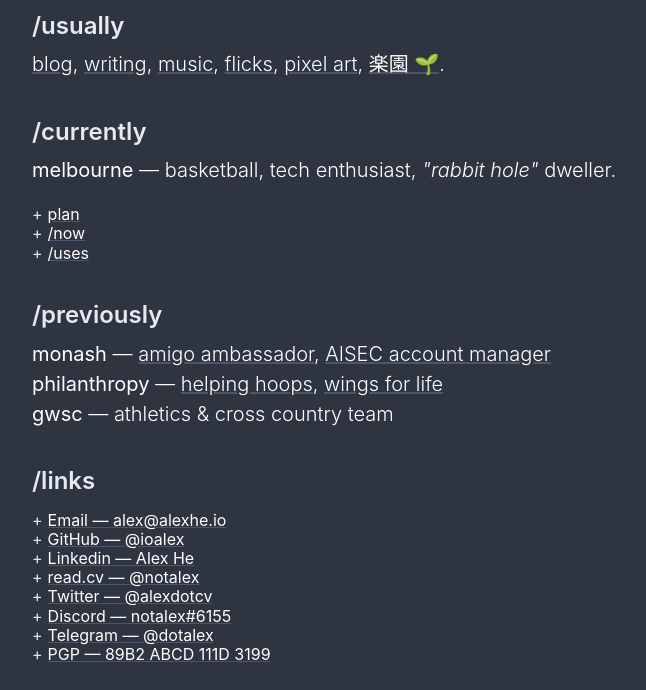
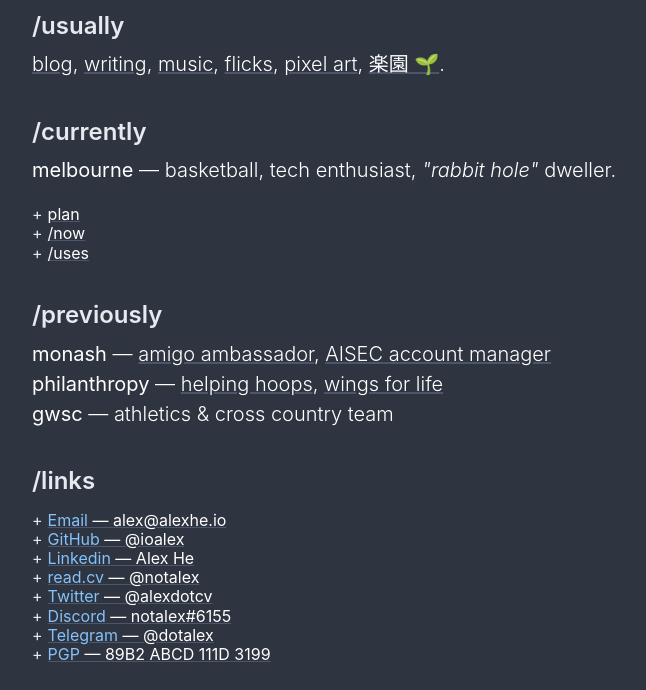
Before and after one commit to ioalex/www-old, a plain HTML site: page index.html in a window 1280 px wide. Shown: the part 262-952 px from the top of the page, without its empty margins (303-949 px from the left). Drawn offline with Linux system fonts and the light colour scheme; some packages are replaced by stand-ins of ours; a script that the page names is missing.

Commit message:
improve meta tags; improved contrast in links

```diff
--- a/css/style.css
+++ b/css/style.css
@@ -17,7 +17,7 @@
 
 body {
   color: #E5E9F0;
-	font-family: "Source Sans Pro", -apple-system, BlinkMacSystemFont, "Seoge UI", Roboto, Helvetica, Ubuntu, Cantarell, Arial, "Open Sans", "Helvetica Neue", sans-serif;
+	font-family: "Source Sans Pro", -apple-system, BlinkMacSystemFont, "Seoge UI", Helvetica, "Helvetica Neue", Ubuntu, Roboto, Oxygen, Cantarell, "Fira Sans", "Droid Sans", noto, Arial, "Open Sans", sans-serif;
 	-webkit-font-smoothing: antialiased;
 	text-align: left;
 }
@@ -94,7 +94,7 @@
 }
 
 .code {
-	font-family: Monaco, "Lucida Console", monospace;
+	font-family: Monaco, Menlo, Consolas, Monaco, Liberation Mono, Lucida Console, monospace;
 	font-size: 16px;
 	margin: 0;
 }
@@ -163,6 +163,10 @@
 	font-size: 20px;
 }
 
+.service {
+	color: #85c2f9;
+}
+
 a, a:visited {
 	color: white;
 	text-decoration-color: #4C566A
--- a/index.html
+++ b/index.html
@@ -19,8 +19,9 @@
 <!--[if gte IE 9]><!--><html lang="en"><!--<![endif]-->
 <head>
   <meta charset="UTF-8" />
-  <meta name="viewport" content="width=device-width,initial-scale=1" />
+  <meta name="viewport" content="width=device-width,initial-scale=1.0" />
   <meta http-equiv="Content-Type" content="text/html; charset=UTF-8">
+  <meta http-equiv="X-UA-Compatible" content="IE=edge">
   <!-- <meta http-equiv="Content-Security-Policy" content="default-src 'self'"> -->
   <title>alex</title>
   <meta name="language" content="English">
@@ -29,7 +30,9 @@
   <meta name="copyright" content="Alex He" />
   <meta name="keywords" content="Alex He, notalex, Personal Website" />
   <!-- <base href="https://alex.cv" target="_blank"> -->
+  <link rel="canonical" href="https://alex.cv">
   <meta name="robots" content="index,follow">
+  <meta name="googlebot" content="index,follow">
   <meta name="google" content="nositelinkssearchbox">
   <meta name="generator" content="neovim">
   <link rel="stylesheet" type="text/css" href="css/normalize.css" />
@@ -55,7 +58,7 @@
   <meta property="og:site_name" content="alex">
   <meta property="og:locale" content="en_US">
   <meta property="article:author" content="Alex He">
-  <meta name="twitter:card" content="Alex's personal website">
+  <meta name="twitter:card" content="summary_large_image">
   <meta name="twitter:site" content="@alexdotcv">
   <meta name="twitter:creator" content="@alexdotcv">
   <meta name="twitter:url" content="https://alex.cv">
@@ -123,14 +126,14 @@
           <h2>links</h2>
           <p class="code">
             <ul>
-              <li><a href="mailto:alex@alexhe.io?subject=Hello%20there%21&body=Email%20address%20found%20via%20alex.cv">Email — alex@alexhe.io</a></li>
-              <li><a href="https://github.com/ioalex" target="_blank" rel="noopener noreferrer">GitHub — @ioalex</a></li>
-              <li><a href="https://www.linkedin.com/in/alex-he/" target="_blank" rel="noopener noreferrer">Linkedin — Alex He</a></li>
-              <li><a href="https://read.cv/notalex" target="_blank" rel="noopener noreferrer">read.cv — @notalex</a></li>
-              <li><a href="https://twitter.com/alexdotcv" target="_blank" rel="noopener noreferrer">Twitter — @alexdotcv</a></li>
-              <li><a href="https://discord.com/channels/@me" target="_blank" rel="noopener noreferrer">Discord — notalex#6155</a></li>
-              <li><a href="https://t.me/dotalex" target="_blank" rel="noopener noreferrer">Telegram — @dotalex</a></li>
-              <li><a href="https://keybase.io/notalex" target="_blank" rel="noopener noreferrer">PGP — 89B2 ABCD 111D 3199</a></li>
+              <li><a href="mailto:alex@alexhe.io?subject=Hello%20there%21&body=Email%20address%20found%20via%20alex.cv"><span class="service">Email</span> — alex@alexhe.io</a></li>
+              <li><a href="https://github.com/ioalex" target="_blank" rel="noopener noreferrer"><span class="service">GitHub</span> — @ioalex</a></li>
+              <li><a href="https://www.linkedin.com/in/alex-he/" target="_blank" rel="noopener noreferrer"><span class="service">Linkedin</span> — Alex He</a></li>
+              <li><a href="https://read.cv/notalex" target="_blank" rel="noopener noreferrer"><span class="service">read.cv</span> — @notalex</a></li>
+              <li><a href="https://twitter.com/alexdotcv" target="_blank" rel="noopener noreferrer"><span class="service">Twitter</span> — @alexdotcv</a></li>
+              <li><a href="https://discord.com/channels/@me" target="_blank" rel="noopener noreferrer"><span class="service">Discord</span> — notalex#6155</a></li>
+              <li><a href="https://t.me/dotalex" target="_blank" rel="noopener noreferrer"><span class="service">Telegram</span> — @dotalex</a></li>
+              <li><a href="https://keybase.io/notalex" target="_blank" rel="noopener noreferrer"><span class="service">PGP</span> — 89B2 ABCD 111D 3199</a></li>
             </ul>
           </p>
       </section>
```
